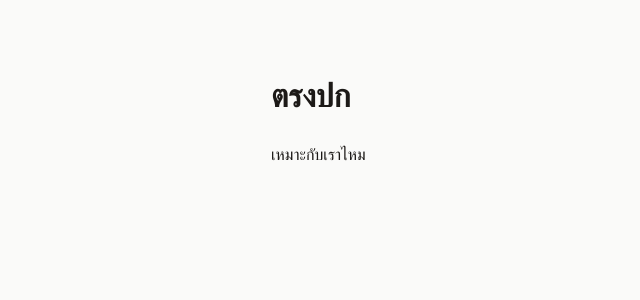
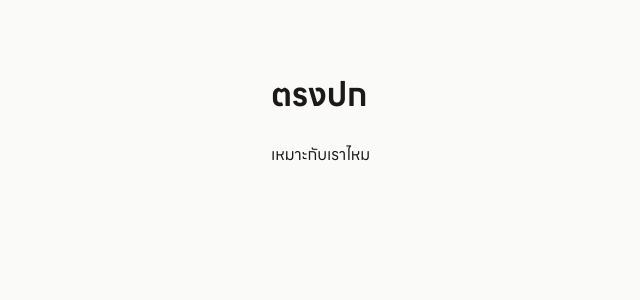
Before and after one commit to AYNO-I-KNOW/trongpok, a Next.js app: page / in a window 1280 px wide. Shown: the top 300 px of the page, without its empty margins (9-649 px from the left). Built offline with nearby package versions, Linux system fonts and the light colour scheme.

Commit message:
style: add LINE Seed typography
Reuse the licensed LINE Seed font files from the trongpok-plan-phase design reference.

```diff
--- a/src/app/globals.css
+++ b/src/app/globals.css
@@ -6,7 +6,6 @@ body {
   margin: 0;
   background: #fafaf9;
   color: #1c1917;
-  font-family: system-ui, sans-serif;
   line-height: 1.6;
 }
 
--- a/src/app/layout.tsx
+++ b/src/app/layout.tsx
@@ -1,6 +1,17 @@
+import localFont from "next/font/local";
 import type { Metadata } from "next";
 import type { ReactNode } from "react";
 import "./globals.css";
+
+const lineSeed = localFont({
+  src: [
+    { path: "./assets/line-seed/line-seed-0.woff2", weight: "400" },
+    { path: "./assets/line-seed/line-seed-1.woff2", weight: "700" },
+  ],
+  display: "swap",
+  adjustFontFallback: false,
+  fallback: ["Sukhumvit Set", "system-ui", "sans-serif"],
+});
 
 export const metadata: Metadata = {
   title: "ตรงปก · เหมาะกับเราไหม",
@@ -10,7 +21,7 @@ export const metadata: Metadata = {
 export default function RootLayout({ children }: { children: ReactNode }) {
   return (
     <html lang="th">
-      <body>{children}</body>
+      <body className={lineSeed.className}>{children}</body>
     </html>
   );
 }
```
Also changed, not shown: src/app/assets/line-seed/OFL.txt (added), src/app/assets/line-seed/line-seed-0.woff2 (added), src/app/assets/line-seed/line-seed-1.woff2 (added).
